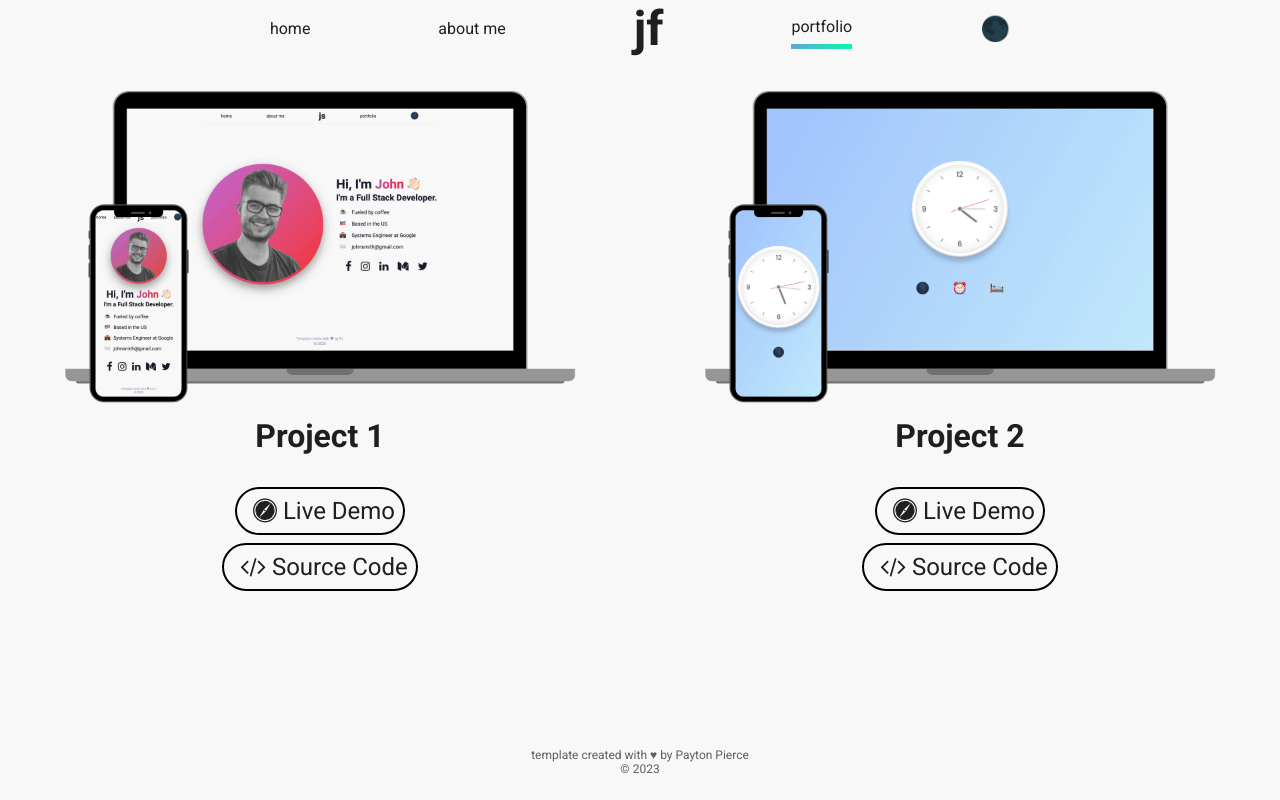
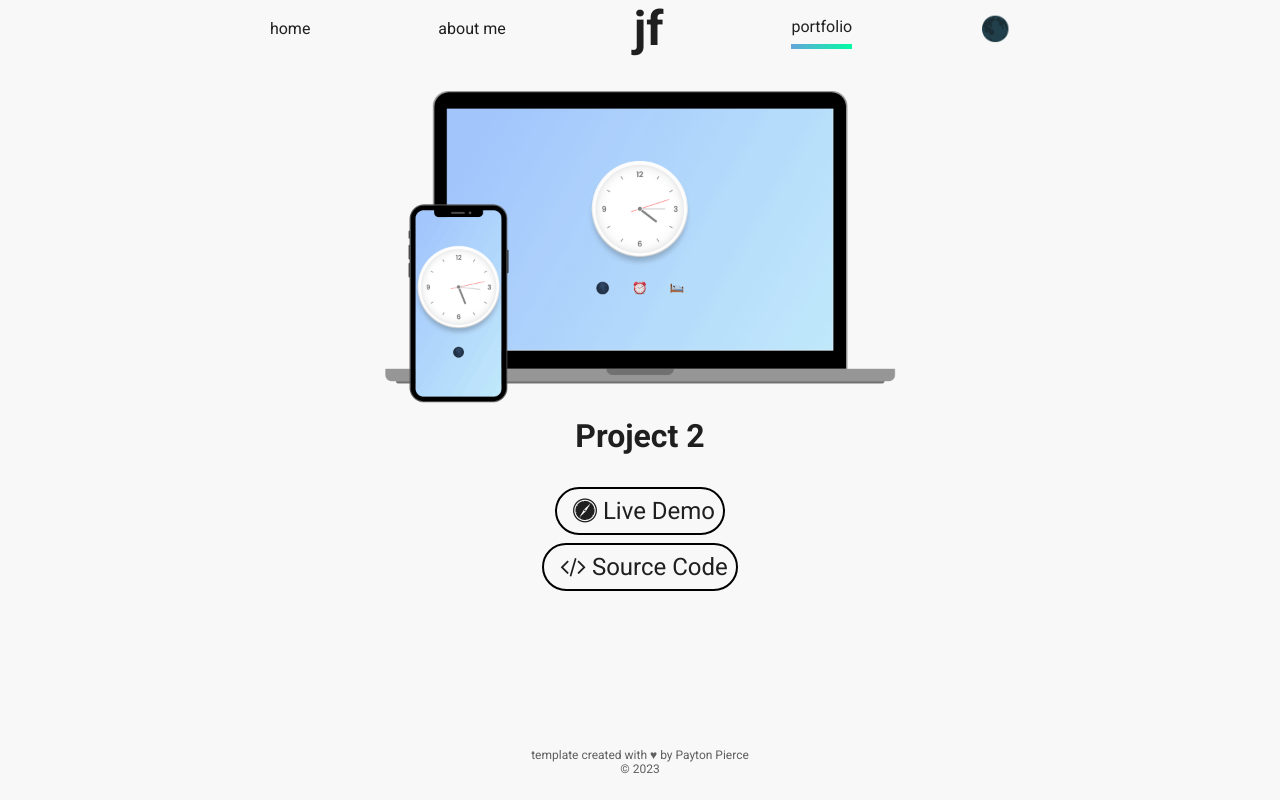
Before and after one commit to RJF-TRUST/rjf-trust.github.io, a React (Create React App) app: page /portfolio in a window 1280 px wide. Built offline with nearby package versions, Linux system fonts and the light colour scheme; the HTML template or start-up script is replaced by a standard one.

Commit message:
remove the 1st default portfolio

```diff
--- a/src/info/Info.js
+++ b/src/info/Info.js
@@ -115,15 +115,9 @@ export const info = {
     ],
     portfolio: [ // This is where your portfolio projects will be detailed
         {
-            title: "Project 1",
-            live: "https://paytonpierce.dev", //this should be a link to the live version of your project, think github pages, netlify, heroku, etc. Or your own domain, if you have it.
-            source: "https://github.com/paytonjewell", // this should be a link to the **repository** of the project, where the code is hosted.
-            image: mock1
-        },
-        {
             title: "Project 2",
-            live: "https://paytonpierce.dev",
-            source: "https://github.com/paytonjewell",
+            live: "https://jacky.fan.nz/",
+            source: "https://github.com/RJF-TRUST/rjf-trust.github.io",
             image: mock2
         },
     ]
```
Also changed, not shown: src/img/self-old.png (deleted).
